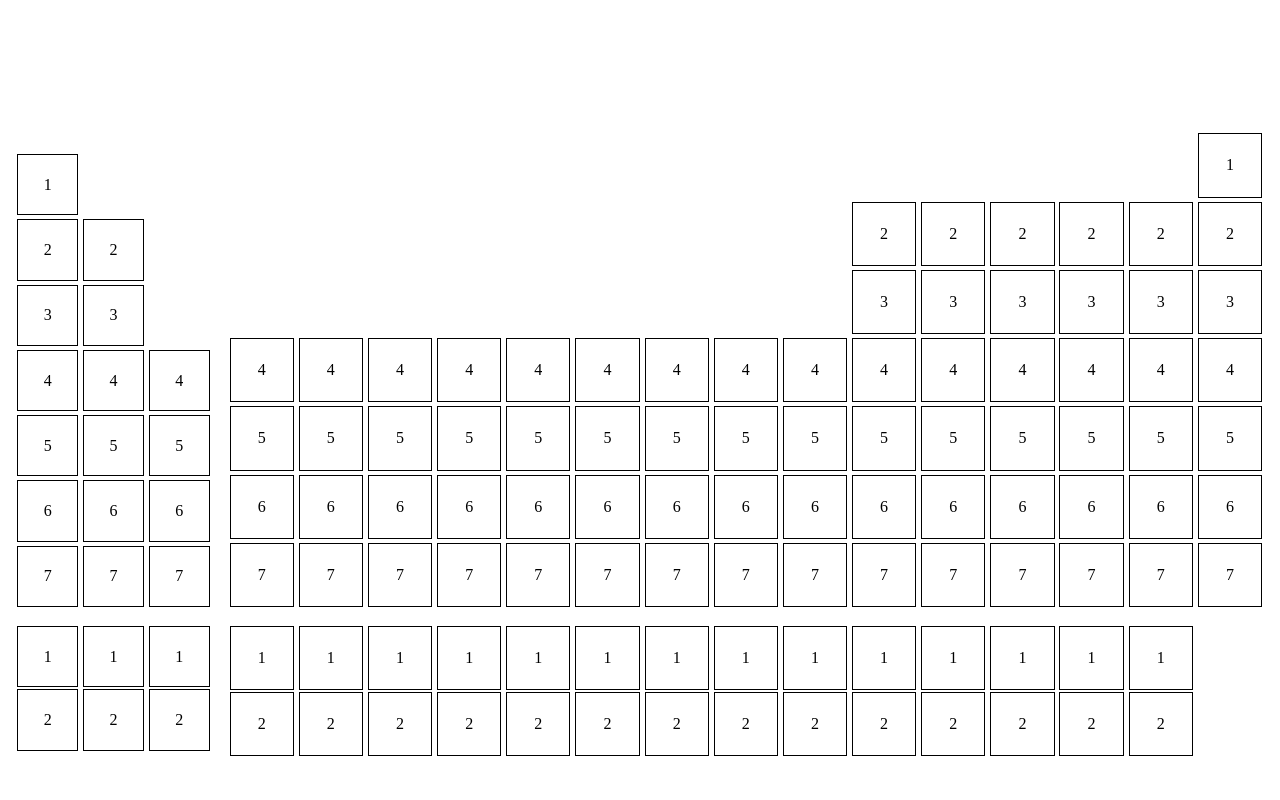
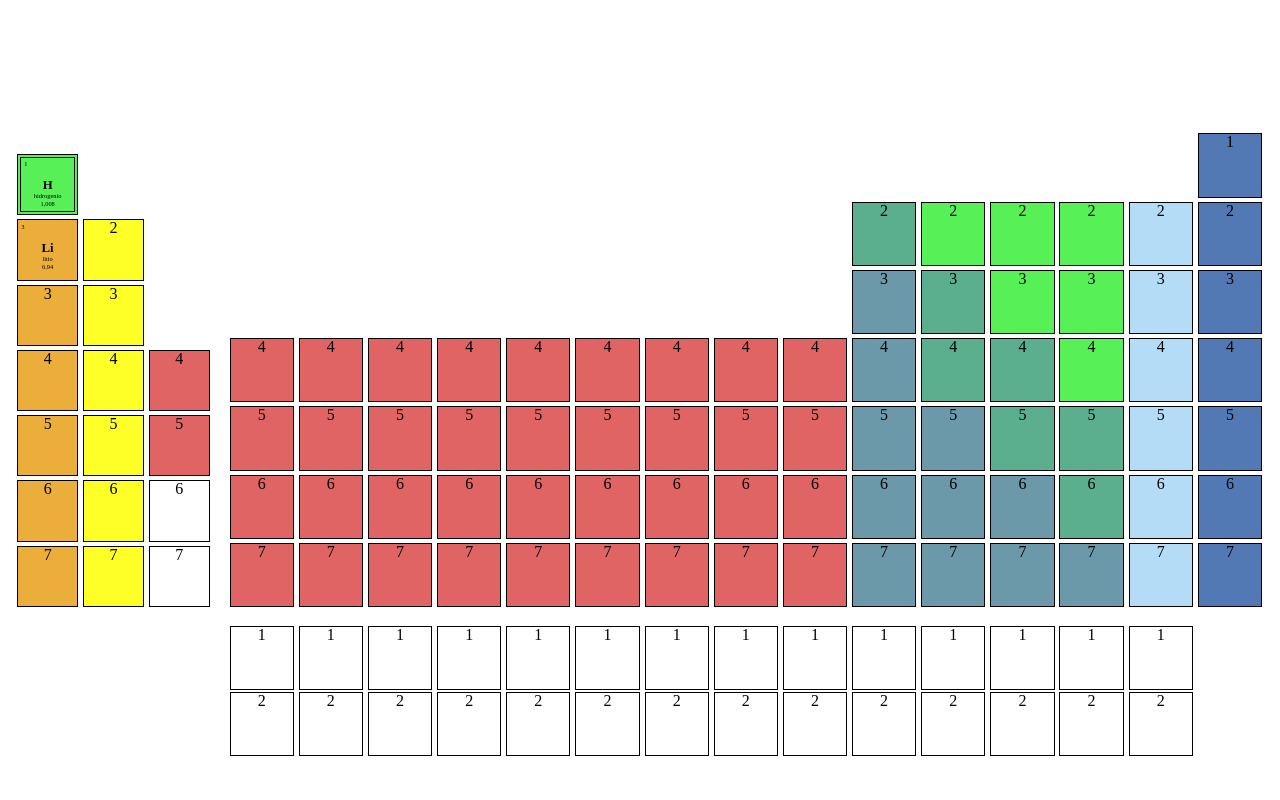
Before and after one commit to Luizcontes/atos-front_end-tabela_periodica, a plain HTML site: page index.html in a window 1280 px wide. Drawn offline with Linux system fonts and the light colour scheme.

Commit message:
feat: colors and cell styling

```diff
--- a/index.css
+++ b/index.css
@@ -61,18 +61,97 @@ body {
 
 .cell {
     display: flex;
+    flex-direction: column;
     border: solid 1px black;
-    justify-content: center;
+    /* justify-content: space-between; */
     align-items: center;
     min-width: 50px;
     min-height: 50px;
     margin: 2px;
 
+    width: 90%;
+    aspect-ratio: 1 /1;
+}
+
+.cell a {
+    display: flex;
+    flex-direction: column;
+    border: solid 1px black;
+    /* justify-content: space-between; */
+    align-items: center;
+    min-width: 50px;
+    min-height: 50px;
+    margin: 2px;
 
     width: 90%;
     aspect-ratio: 1 /1;
 }
 
+
+.index {
+    display: block;
+    font-size: .4rem;
+    align-self: flex-start;
+    padding: .2rem;
+}
+
+.element {
+    display: flex;
+    flex-direction: column;
+    font-size: .8rem;
+    margin-top: 15%;
+}
+
+.letter {
+    align-self: center;
+    font-weight: bold;
+}
+
+.name {
+    display: flex;
+    font-size: .4rem;
+    align-self: center;
+    padding: .1rem;
+}
+
+.weight {
+    display: flex;
+    font-size: .4rem;
+    align-self: center;
+}
+
 .no_border {
     border: none;
 }
+
+.verde {
+    background-color: rgb(87, 241, 87);
+}
+
+.laranja {
+    background: rgb(236, 174, 58);
+}
+
+.amarelo {
+    background-color: rgba(255, 255, 0, 0.842);
+}
+
+.vermelho {
+    background-color: rgb(225, 100, 100);
+}
+
+.azul {
+    background-color: rgb(107, 153, 170);
+}
+
+.verde_escuro {
+    background-color: rgb(91, 175, 143);
+}
+
+.azul_claro {
+    background-color: rgb(180, 220, 246);
+}
+
+.super_azul {
+    background-color: rgb(82, 121, 180);
+}
--- a/index.html
+++ b/index.html
@@ -1,5 +1,6 @@
 <!DOCTYPE html>
 <html lang="en">
+
 <head>
     <meta charset="UTF-8">
     <meta http-equiv="X-UA-Compatible" content="IE=edge">
@@ -9,51 +10,79 @@
     <link rel="stylesheet" href="index.css">
     <link rel="stylesheet" href="reset.css">
 </head>
+
 <body>
     <div class="main">
 
         <div class="main__left">
             <div class="main__left--top">
                 <div class="column">
-                    <div class="cell">1</div>
-                    <div class="cell">2</div>
-                    <div class="cell">3</div>
-                    <div class="cell">4</div>
-                    <div class="cell">5</div>
-                    <div class="cell">6</div>
-                    <div class="cell">7</div>
+
+                    <div class="cell verde">
+                        <a href="">
+                            <div class="index">1</div>
+                            <div class="element">
+                                <div class="letter">H</div>
+                                <div class="name">hidrogenio</div>
+                                <div class="weight">1,008</div>
+                            </div>
+                        </a>
+                    </div>
+                    <div class="cell laranja">
+                        <div class="index">3</div>
+                        <div class="element">
+                            <div class="letter">Li</div>
+                            <div class="name">litio</div>
+                            <div class="weight">6,94</div>
+                        </div>
+                    </div>
+                    <div class="cell laranja">
+                        3
+                    </div>
+                    <div class="cell laranja">
+                        4
+                    </div>
+                    <div class="cell laranja">
+                        5
+                    </div>
+                    <div class="cell laranja">
+                        6
+                    </div>
+                    <div class="cell laranja">
+                        7
+                    </div>
                 </div>
                 <div class="column">
                     <div class="cell no_border"></div>
-                    <div class="cell">2</div>
-                    <div class="cell">3</div>
-                    <div class="cell">4</div>
-                    <div class="cell">5</div>
-                    <div class="cell">6</div>
-                    <div class="cell">7</div>
+                    <div class="cell amarelo">2</div>
+                    <div class="cell amarelo">3</div>
+                    <div class="cell amarelo">4</div>
+                    <div class="cell amarelo">5</div>
+                    <div class="cell amarelo">6</div>
+                    <div class="cell amarelo">7</div>
                 </div>
                 <div class="column">
                     <div class="cell no_border"></div>
                     <div class="cell no_border"></div>
                     <div class="cell no_border"></div>
-                    <div class="cell">4</div>
-                    <div class="cell">5</div>
-                    <div class="cell">6</div>
-                    <div class="cell">7</div>
+                    <div class="cell vermelho">4</div>
+                    <div class="cell vermelho">5</div>
+                    <div class="cell ">6</div>
+                    <div class="cell ">7</div>
                 </div>
             </div>
             <div class="main__left--bottom">
                 <div class="column">
-                    <div class="cell">1</div>
-                    <div class="cell">2</div>
+                    <div class="cell no_border"></div>
+                    <div class="cell no_border"></div>
                 </div>
                 <div class="column">
-                    <div class="cell">1</div>
-                    <div class="cell">2</div>
+                    <div class="cell no_border"></div>
+                    <div class="cell no_border"></div>
                 </div>
                 <div class="column">
-                    <div class="cell">1</div>
-                    <div class="cell">2</div>
+                    <div class="cell no_border"></div>
+                    <div class="cell no_border"></div>
                 </div>
             </div>
         </div>
@@ -64,136 +93,136 @@
                     <div class="cell no_border"></div>
                     <div class="cell no_border"></div>
                     <div class="cell no_border"></div>
-                    <div class="cell">4</div>
-                    <div class="cell">5</div>
-                    <div class="cell">6</div>
-                    <div class="cell">7</div>
+                    <div class="cell vermelho">4</div>
+                    <div class="cell vermelho">5</div>
+                    <div class="cell vermelho">6</div>
+                    <div class="cell vermelho">7</div>
                 </div>
                 <div class="column">
                     <div class="cell no_border"></div>
                     <div class="cell no_border"></div>
                     <div class="cell no_border"></div>
-                    <div class="cell">4</div>
-                    <div class="cell">5</div>
-                    <div class="cell">6</div>
-                    <div class="cell">7</div>
+                    <div class="cell vermelho">4</div>
+                    <div class="cell vermelho">5</div>
+                    <div class="cell vermelho">6</div>
+                    <div class="cell vermelho">7</div>
                 </div>
                 <div class="column">
                     <div class="cell no_border"></div>
                     <div class="cell no_border"></div>
                     <div class="cell no_border"></div>
-                    <div class="cell">4</div>
-                    <div class="cell">5</div>
-                    <div class="cell">6</div>
-                    <div class="cell">7</div>
+                    <div class="cell vermelho">4</div>
+                    <div class="cell vermelho">5</div>
+                    <div class="cell vermelho">6</div>
+                    <div class="cell vermelho">7</div>
                 </div>
                 <div class="column">
                     <div class="cell no_border"></div>
                     <div class="cell no_border"></div>
                     <div class="cell no_border"></div>
-                    <div class="cell">4</div>
-                    <div class="cell">5</div>
-                    <div class="cell">6</div>
-                    <div class="cell">7</div>
+                    <div class="cell vermelho">4</div>
+                    <div class="cell vermelho">5</div>
+                    <div class="cell vermelho">6</div>
+                    <div class="cell vermelho">7</div>
                 </div>
                 <div class="column">
                     <div class="cell no_border"></div>
                     <div class="cell no_border"></div>
                     <div class="cell no_border"></div>
-                    <div class="cell">4</div>
-                    <div class="cell">5</div>
-                    <div class="cell">6</div>
-                    <div class="cell">7</div>
+                    <div class="cell vermelho">4</div>
+                    <div class="cell vermelho">5</div>
+                    <div class="cell vermelho">6</div>
+                    <div class="cell vermelho">7</div>
                 </div>
                 <div class="column">
                     <div class="cell no_border"></div>
                     <div class="cell no_border"></div>
                     <div class="cell no_border"></div>
-                    <div class="cell">4</div>
-                    <div class="cell">5</div>
-                    <div class="cell">6</div>
-                    <div class="cell">7</div>
+                    <div class="cell vermelho">4</div>
+                    <div class="cell vermelho">5</div>
+                    <div class="cell vermelho">6</div>
+                    <div class="cell vermelho">7</div>
                 </div>
                 <div class="column">
                     <div class="cell no_border"></div>
                     <div class="cell no_border"></div>
                     <div class="cell no_border"></div>
-                    <div class="cell">4</div>
-                    <div class="cell">5</div>
-                    <div class="cell">6</div>
-                    <div class="cell">7</div>
+                    <div class="cell vermelho">4</div>
+                    <div class="cell vermelho">5</div>
+                    <div class="cell vermelho">6</div>
+                    <div class="cell vermelho">7</div>
                 </div>
                 <div class="column">
                     <div class="cell no_border"></div>
                     <div class="cell no_border"></div>
                     <div class="cell no_border"></div>
-                    <div class="cell">4</div>
-                    <div class="cell">5</div>
-                    <div class="cell">6</div>
-                    <div class="cell">7</div>
+                    <div class="cell vermelho">4</div>
+                    <div class="cell vermelho">5</div>
+                    <div class="cell vermelho">6</div>
+                    <div class="cell vermelho">7</div>
                 </div>
                 <div class="column">
                     <div class="cell no_border"></div>
                     <div class="cell no_border"></div>
                     <div class="cell no_border"></div>
-                    <div class="cell">4</div>
-                    <div class="cell">5</div>
-                    <div class="cell">6</div>
-                    <div class="cell">7</div>
+                    <div class="cell vermelho">4</div>
+                    <div class="cell vermelho">5</div>
+                    <div class="cell vermelho">6</div>
+                    <div class="cell vermelho">7</div>
                 </div>
                 <div class="column">
                     <div class="cell no_border"></div>
-                    <div class="cell">2</div>
-                    <div class="cell">3</div>
-                    <div class="cell">4</div>
-                    <div class="cell">5</div>
-                    <div class="cell">6</div>
-                    <div class="cell">7</div>
+                    <div class="cell verde_escuro">2</div>
+                    <div class="cell azul">3</div>
+                    <div class="cell azul">4</div>
+                    <div class="cell azul">5</div>
+                    <div class="cell azul">6</div>
+                    <div class="cell azul">7</div>
                 </div>
                 <div class="column">
                     <div class="cell no_border"></div>
-                    <div class="cell">2</div>
-                    <div class="cell">3</div>
-                    <div class="cell">4</div>
-                    <div class="cell">5</div>
-                    <div class="cell">6</div>
-                    <div class="cell">7</div>
+                    <div class="cell verde">2</div>
+                    <div class="cell verde_escuro">3</div>
+                    <div class="cell verde_escuro">4</div>
+                    <div class="cell azul">5</div>
+                    <div class="cell azul">6</div>
+                    <div class="cell azul">7</div>
                 </div>
                 <div class="column">
                     <div class="cell no_border"></div>
-                    <div class="cell">2</div>
-                    <div class="cell">3</div>
-                    <div class="cell">4</div>
-                    <div class="cell">5</div>
-                    <div class="cell">6</div>
-                    <div class="cell">7</div>
+                    <div class="cell verde">2</div>
+                    <div class="cell verde">3</div>
+                    <div class="cell verde_escuro">4</div>
+                    <div class="cell verde_escuro">5</div>
+                    <div class="cell azul">6</div>
+                    <div class="cell azul">7</div>
                 </div>
                 <div class="column">
                     <div class="cell no_border"></div>
-                    <div class="cell">2</div>
-                    <div class="cell">3</div>
-                    <div class="cell">4</div>
-                    <div class="cell">5</div>
-                    <div class="cell">6</div>
-                    <div class="cell">7</div>
+                    <div class="cell verde">2</div>
+                    <div class="cell verde">3</div>
+                    <div class="cell verde">4</div>
+                    <div class="cell verde_escuro">5</div>
+                    <div class="cell verde_escuro">6</div>
+                    <div class="cell azul">7</div>
                 </div>
                 <div class="column">
                     <div class="cell no_border"></div>
-                    <div class="cell">2</div>
-                    <div class="cell">3</div>
-                    <div class="cell">4</div>
-                    <div class="cell">5</div>
-                    <div class="cell">6</div>
-                    <div class="cell">7</div>
+                    <div class="cell azul_claro">2</div>
+                    <div class="cell azul_claro">3</div>
+                    <div class="cell azul_claro">4</div>
+                    <div class="cell azul_claro">5</div>
+                    <div class="cell azul_claro">6</div>
+                    <div class="cell azul_claro">7</div>
                 </div>
                 <div class="column">
-                    <div class="cell">1</div>
-                    <div class="cell">2</div>
-                    <div class="cell">3</div>
-                    <div class="cell">4</div>
-                    <div class="cell">5</div>
-                    <div class="cell">6</div>
-                    <div class="cell">7</div>
+                    <div class="cell super_azul">1</div>
+                    <div class="cell super_azul">2</div>
+                    <div class="cell super_azul">3</div>
+                    <div class="cell super_azul">4</div>
+                    <div class="cell super_azul">5</div>
+                    <div class="cell super_azul">6</div>
+                    <div class="cell super_azul">7</div>
                 </div>
             </div>
 
@@ -255,12 +284,14 @@
                     <div class="cell">2</div>
                 </div>
                 <div class="column">
-                    <div class="cell no_border"><div>
-                    <div class="cell no_border"></div>
+                    <div class="cell no_border">
+                        <div>
+                            <div class="cell no_border"></div>
+                        </div>
+                    </div>
                 </div>
+
             </div>
-        </div>
+</body>
 
-    </div>
-    </body>
 </html>
--- a/reset.css
+++ b/reset.css
@@ -23,6 +23,17 @@ time, mark, audio, video {
 	font: inherit;
 	vertical-align: baseline;
 }
+
+a {
+	text-decoration: none;
+	margin: 0;
+	padding: 0;
+	color: black;
+}
+
+a:active {
+	text-decoration: none;
+}
 /* HTML5 display-role reset for older browsers */
 article, aside, details, figcaption, figure,
 footer, header, hgroup, menu, nav, section {
```
Also changed, not shown: 1 other file.
